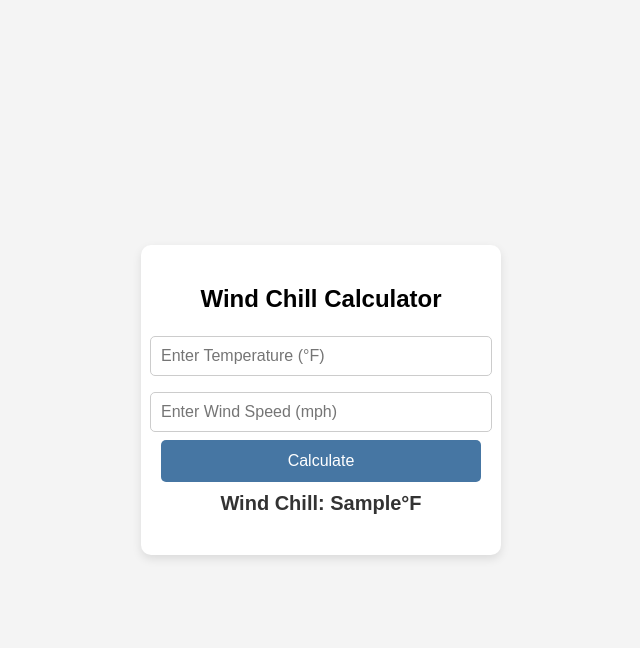
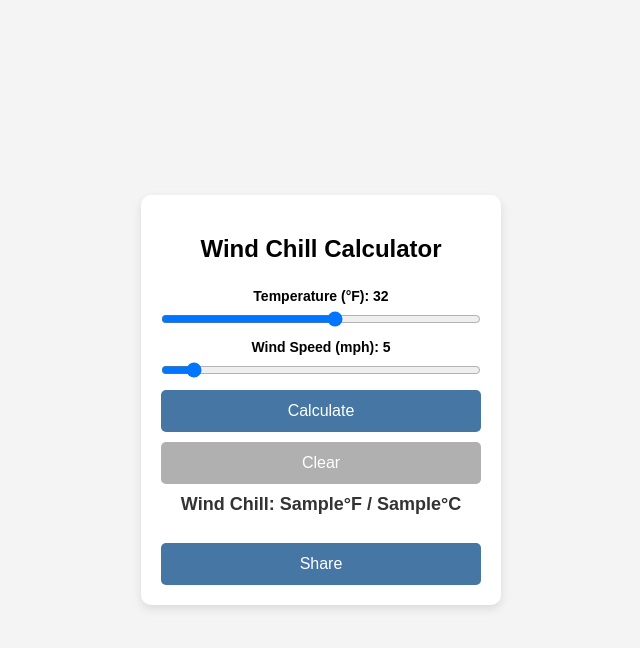
Before and after one commit to AKBoles/wind-chill-calculator, a Flask app: template templates/index.html in a window 1280 px wide. Shown: the top 648 px of the page, without its empty margins (319-959 px from the left). Run offline with Flask 3, Linux system fonts and the light colour scheme; the template is opened without the code that fills it: most values are stand-ins (such as "Sample title", 1, 10 or a date in 2020).

Commit message:
Update index.html

```diff
--- a/templates/index.html
+++ b/templates/index.html
@@ -14,7 +14,7 @@
             justify-content: center;
             align-items: center;
             height: 100vh;
-            background-color: #f4f4f4; /* Light grey background for contrast */
+            background-color: #f4f4f4;
         }
         .container {
             background: white;
@@ -23,55 +23,67 @@
             box-shadow: 0px 4px 10px rgba(0, 0, 0, 0.1);
             width: 320px;
         }
-        h2 {
-            margin-bottom: 15px;
-        }
-        form {
-            display: flex;
-            flex-direction: column;
-            align-items: center;
-        }
-        input {
-            padding: 10px;
-            margin: 8px 0;
-            width: 100%;
-            border: 1px solid #ccc;
-            border-radius: 5px;
-            font-size: 16px;
-        }
+        h2 { margin-bottom: 15px; }
+        form { display: flex; flex-direction: column; align-items: center; }
+        label { font-size: 14px; font-weight: bold; margin: 10px 0 5px; }
+        input[type="range"] { width: 100%; }
         button {
             padding: 12px;
             width: 100%;
-            background-color: #4676a3; /* Muted blue */
+            background-color: #4676a3;
             color: white;
             border: none;
             border-radius: 5px;
             font-size: 16px;
             cursor: pointer;
             transition: background 0.3s ease;
+            margin-top: 10px;
         }
-        button:hover {
-            background-color: #365a82; /* Darker blue on hover */
-        }
-        p {
-            font-size: 20px;
-            font-weight: bold;
-            margin-top: 10px;
-            color: #333;
-        }
+        button:hover { background-color: #365a82; }
+        .clear-btn { background-color: #b0b0b0; }
+        .clear-btn:hover { background-color: #888888; }
+        p { font-size: 18px; font-weight: bold; margin-top: 10px; color: #333; }
+        @media (max-width: 500px) { .container { width: 90%; padding: 15px; } }
     </style>
 </head>
 <body>
     <div class="container">
         <h2>Wind Chill Calculator</h2>
         <form method="POST">
-            <input type="text" name="temperature" placeholder="Enter Temperature (°F)" required>
-            <input type="text" name="wind_speed" placeholder="Enter Wind Speed (mph)" required>
+            <label>Temperature (°F): <span id="tempValue">32</span></label>
+            <input type="range" name="temperature" min="-50" max="100" value="32" oninput="tempValue.innerText = this.value">
+
+            <label>Wind Speed (mph): <span id="windValue">5</span></label>
+            <input type="range" name="wind_speed" min="0" max="60" value="5" oninput="windValue.innerText = this.value">
+
             <button type="submit">Calculate</button>
+            <button type="button" class="clear-btn" onclick="clearFields()">Clear</button>
         </form>
-        {% if wind_chill is not none %}
-            <p>Wind Chill: {{ wind_chill }}°F</p>
+
+        {% if wind_chill_f is not none %}
+            <p id="result">Wind Chill: {{ wind_chill_f }}°F / {{ wind_chill_c }}°C</p>
+            <button onclick="shareResult()">Share</button>
         {% endif %}
     </div>
+
+    <script>
+        function clearFields() {
+            document.querySelector('input[name="temperature"]').value = 32;
+            document.querySelector('input[name="wind_speed"]').value = 5;
+            document.getElementById("tempValue").innerText = "32";
+            document.getElementById("windValue").innerText = "5";
+            document.getElementById("result")?.remove();
+        }
+
+        function shareResult() {
+            let temp = document.querySelector('input[name="temperature"]').value;
+            let wind = document.querySelector('input[name="wind_speed"]').value;
+            let resultText = document.getElementById("result").innerText;
+            let text = `Wind Chill for ${temp}°F and ${wind} mph: ${resultText}`;
+            navigator.clipboard.writeText(text).then(() => {
+                alert("Copied to clipboard! Share it anywhere.");
+            });
+        }
+    </script>
 </body>
 </html>
```
